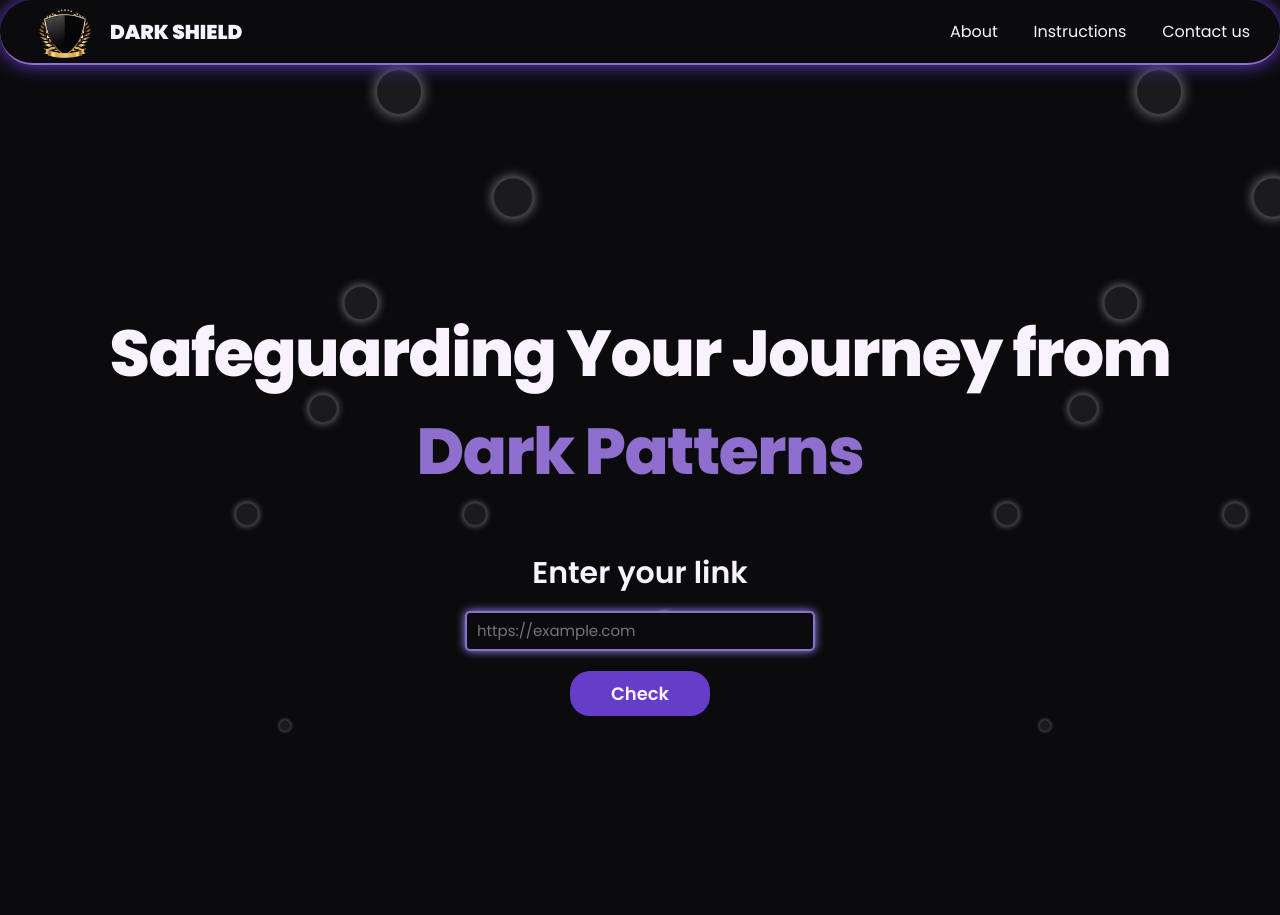
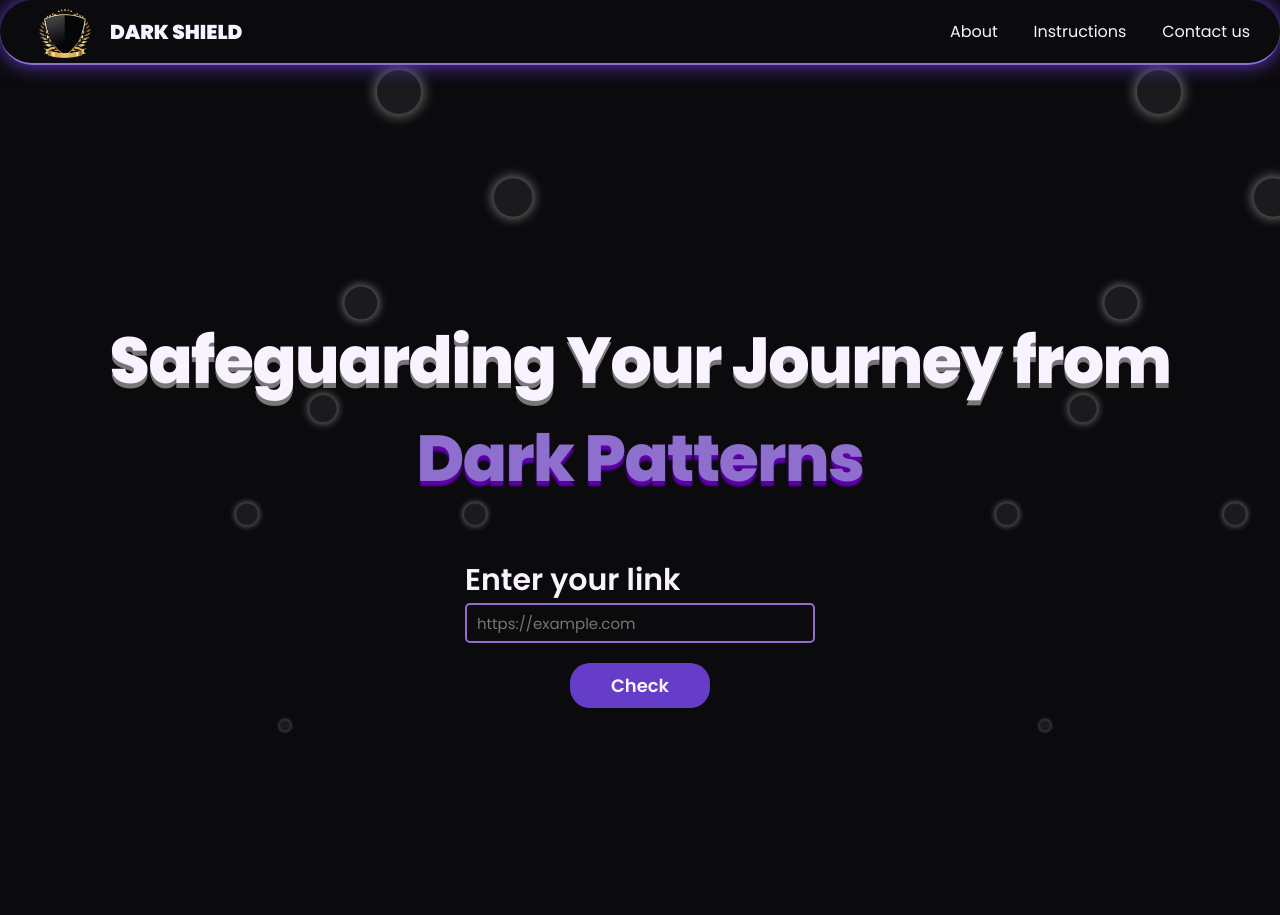
Before and after one commit to Beast227/DarkSheild, a Flask app: page /index_html in a window 1280 px wide. Shown: the top 915 px of the page. Run offline with Flask 3, Linux system fonts and the light colour scheme.

Commit message:
css abd html changes

```diff
--- a/static/css/main.css
+++ b/static/css/main.css
@@ -249,13 +249,13 @@ body{
      font-size: 6.5rem;
      font-weight: 800;
      letter-spacing: -1.5px;
-     /*text-shadow:0px 5px 0px #777777;          modified*/
+     text-shadow:0px 5px 0px #777777;
      text-align: center;
-     /*position:relative;                          /*modified*/
+     position:relative;
 
      & span{
          color: var(--accentclr);
-         text-shadow: 0 7 0px rgb(56, 21, 144);;
+         text-shadow: 0 7 2px rgb(56, 21, 144);;
      }
  }
  .tagline span{
@@ -263,11 +263,11 @@ body{
     font-weight: 800;
     letter-spacing: -1.5px;
     text-align: center;
-    /*text-shadow:0px 5px 0px #5e00aa;          /*modified*/
+    text-shadow:0px 5px 2px #5e00aa;
     /*position:relative;                          /*modified*/
     & span{
          color: var(--accentclr);
-         text-shadow: 0 7 0px rgb(56, 21, 144);;
+         text-shadow: 0 7 0px rgb(72, 0, 255);;
      }
  }
 
@@ -473,6 +473,7 @@ body{
         display: flex;
 justify-content: center;
 
+
         width: 100%;
     }
             & button{
@@ -487,6 +488,7 @@ justify-content: center;
                 transition: background-color 0.1s,border 0.1s;
                 &:hover{
                     cursor: pointer;
+                    box-shadow: 0 0 15px rgb(137, 90, 255);
                 }
                 &:active{
                     border: 2px solid var(--accentclr);
--- a/templates/index.html
+++ b/templates/index.html
@@ -61,20 +61,25 @@
             <div class="about"><a href="#contact">Contact us</a></div>
         </div>
     </nav>
-
+    <div class="face">
+        <div class="eyes">
+            <div class="eye"></div>
+            <div class="eye"></div>
+        </div>
+    </div>
     <section class="home">
         <div class="tagline">
             Safeguarding Your Journey from <br><span>Dark Patterns</span>
         </div>
-        <form class="linkcheck">
-
+        <form >
+            <div class="container">
                 <label class="input-link">Enter your link</label>
-
-            <div class="input-button">
                 <div class="inputs">
                     <input type="url" id="urlInput" placeholder="https://example.com"  required>
                 </div>
-                <button onclick="checkTimer()">Check</button>
+            </div>
+            <div class="input-button">
+                <button  class="btn" onclick="checkTimer()">Check</button>
             </div>
         </form>
     </section>
@@ -108,9 +113,9 @@
     <section class="about-awarness" id="about">
         <h1>About</h1>
         <div class="cards">
-            <div class="card-about"><h3>What is dark pattern?</h3><p>An e-commerce dark pattern is a deceptive design tactic in online shopping interfaces that tricks or manipulates users into unintended actions, impacting their shopping decisions and overall experience.</p></div>
+            <div class="card-about"><div class="front"><h3>What is dark pattern?</h3></div><div class="back"><p>An e-commerce dark pattern is a deceptive design tactic in online shopping interfaces that tricks or manipulates users into unintended actions, impacting their shopping decisions and overall experience.</p></div></div>
             <div class="youtube "><iframe src="https://www.youtube.com/embed/SyeZf50jQXU?si=cOlSQfiRN8z0Eh-c" title="YouTube video player" frameborder="0" allow="accelerometer; autoplay; clipboard-write; encrypted-media; gyroscope; picture-in-picture; web-share" allowfullscreen></iframe></div>
-            <div class="card-about"><h3>Examples</h3><div>
+            <div class="card-about"><div class="front"><h3>Examples</h3></div><div class="back">
                 <ul>
                     <li>Hidden Fees</li>
                     <li>Tricky Opt-Outs </li>
@@ -128,15 +133,15 @@
         <h1>Contact Us</h1>
         <form action="" class="contactform" id="contact">
             <div class="name inputs">
-                <input type="text" id ="name" required>
+                <input type="text" required>
                 <label for="name">Enter your Name</label>
             </div>
             <div class="mail inputs">
-                <input type="Email" id="Email" required>
+                <input type="Email"  required>
                 <label for="Email">Enter your Email</label>
             </div>
             <div class="feedback">
-                <textarea name="" id="feedback" cols="30" rows="10" required></textarea>
+                <textarea name="" id="" cols="30" rows="10" ></textarea>
                 <label for="feedback">Enter your feedback</label>
             </div>
             <div class="button">
@@ -146,7 +151,19 @@
         </form>
     </section>
     <script>
-         function checkTimer() {
+        document.querySelector('body').addEventListener('mousemove', eyeball);
+
+        function eyeball(event) {
+            var eye = document.querySelectorAll('.eye');
+            eye.forEach(function (eye) {
+                let x = (eye.getBoundingClientRect().left) + (eye.clientWidth / 2);
+                let y = (eye.getBoundingClientRect().top) + (eye.clientHeight / 2);
+                let radian = Math.atan2(event.pageX - x, event.pageY - y);
+                let rot = (radian * (180 / Math.PI) * -1) + 270;
+                eye.style.transform = "rotate(" + rot + "deg)";
+            });
+        }
+        function checkTimer() {
             var url = document.getElementById('urlInput').value;
 
             fetch('/check_timer', {
```
